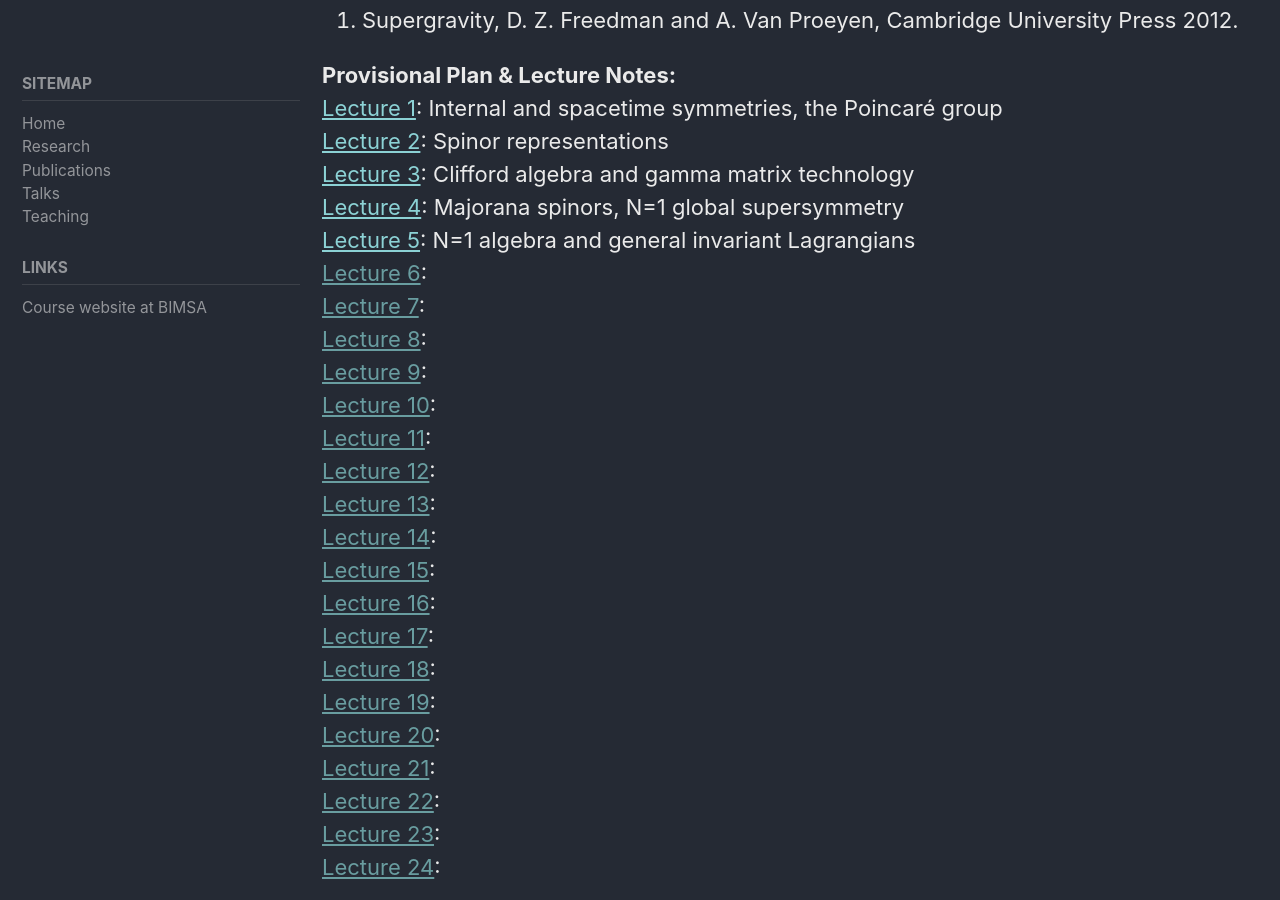
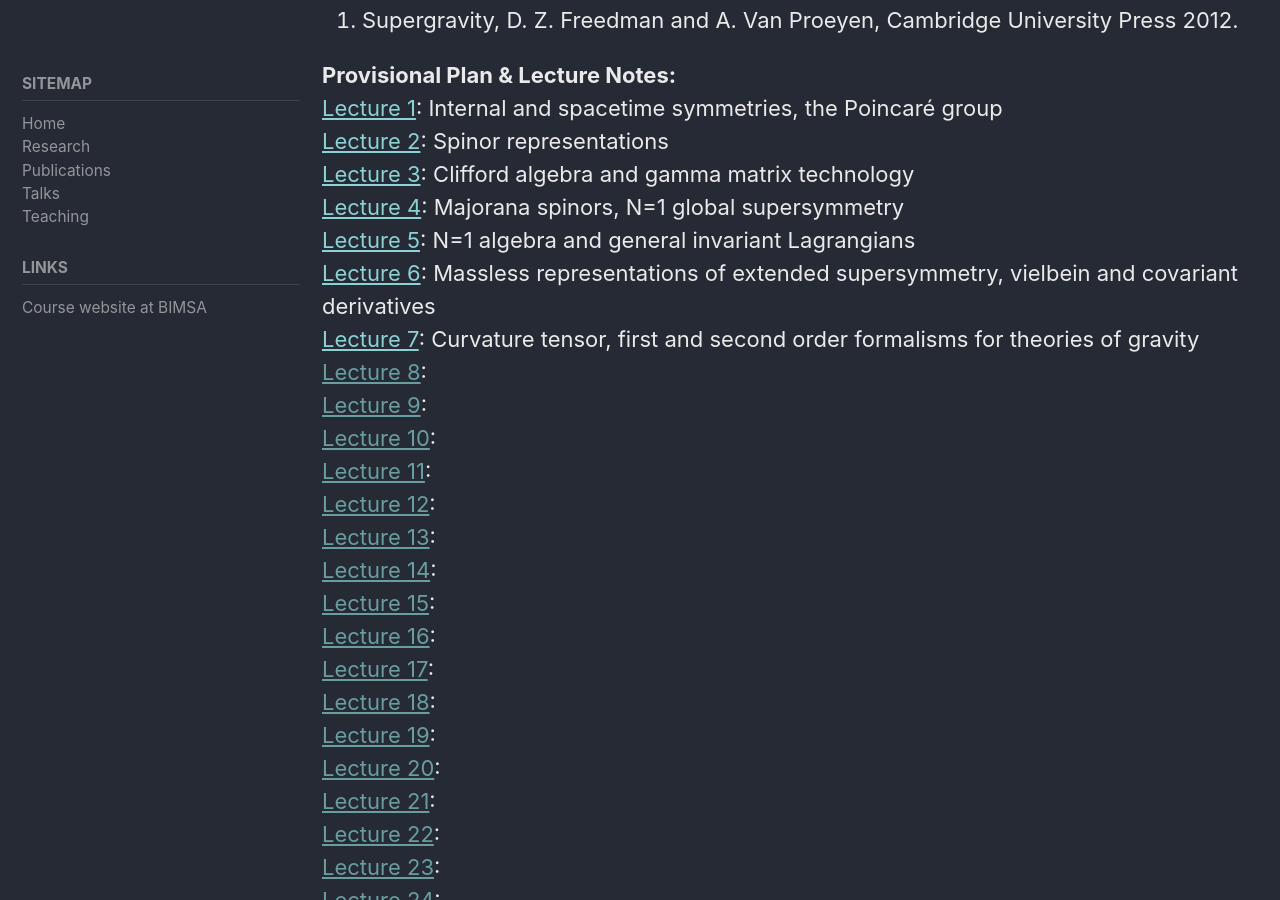
Before and after one commit to ipapadimitriou/ipapadimitriou.github.io, a Jekyll site: the page built from _pages/2022.md, in a window 1280 px wide and 900 px high, scrolled down 695 px. Built offline with Jekyll 4.4.1, drawn with Linux system fonts in a browser that asks for light colours; cached includes are drawn as plain includes.

Commit message:
uploaded lectures 6 and 7 of supergravity course

```diff
--- a/_pages/2022.md
+++ b/_pages/2022.md
@@ -51,8 +51,8 @@ General Relativity or basic differential geometry, basic background in supersymm
 [Lecture 3](./attachments/teaching/Introduction to Supergravity 2022/lecture notes/Introduction to Supergravity - Lecture 3.pdf): Clifford algebra and gamma matrix technology<br>
 [Lecture 4](./attachments/teaching/Introduction to Supergravity 2022/lecture notes/Introduction to Supergravity - Lecture 4.pdf): Majorana spinors, N=1 global supersymmetry<br>
 [Lecture 5](./attachments/teaching/Introduction to Supergravity 2022/lecture notes/Introduction to Supergravity - Lecture 5.pdf): N=1 algebra and general invariant Lagrangians<br>
-[Lecture 6](): <br>
-[Lecture 7](): <br>
+[Lecture 6](./attachments/teaching/Introduction to Supergravity 2022/lecture notes/Introduction to Supergravity - Lecture 6.pdf): Massless representations of extended supersymmetry, vielbein and covariant derivatives<br>
+[Lecture 7](./attachments/teaching/Introduction to Supergravity 2022/lecture notes/Introduction to Supergravity - Lecture 7.pdf): Curvature tensor, first and second order formalisms for theories of gravity<br>
 [Lecture 8](): <br>
 [Lecture 9]():  <br>
 [Lecture 10](): <br>
```
Also changed, not shown: 2 other files.
